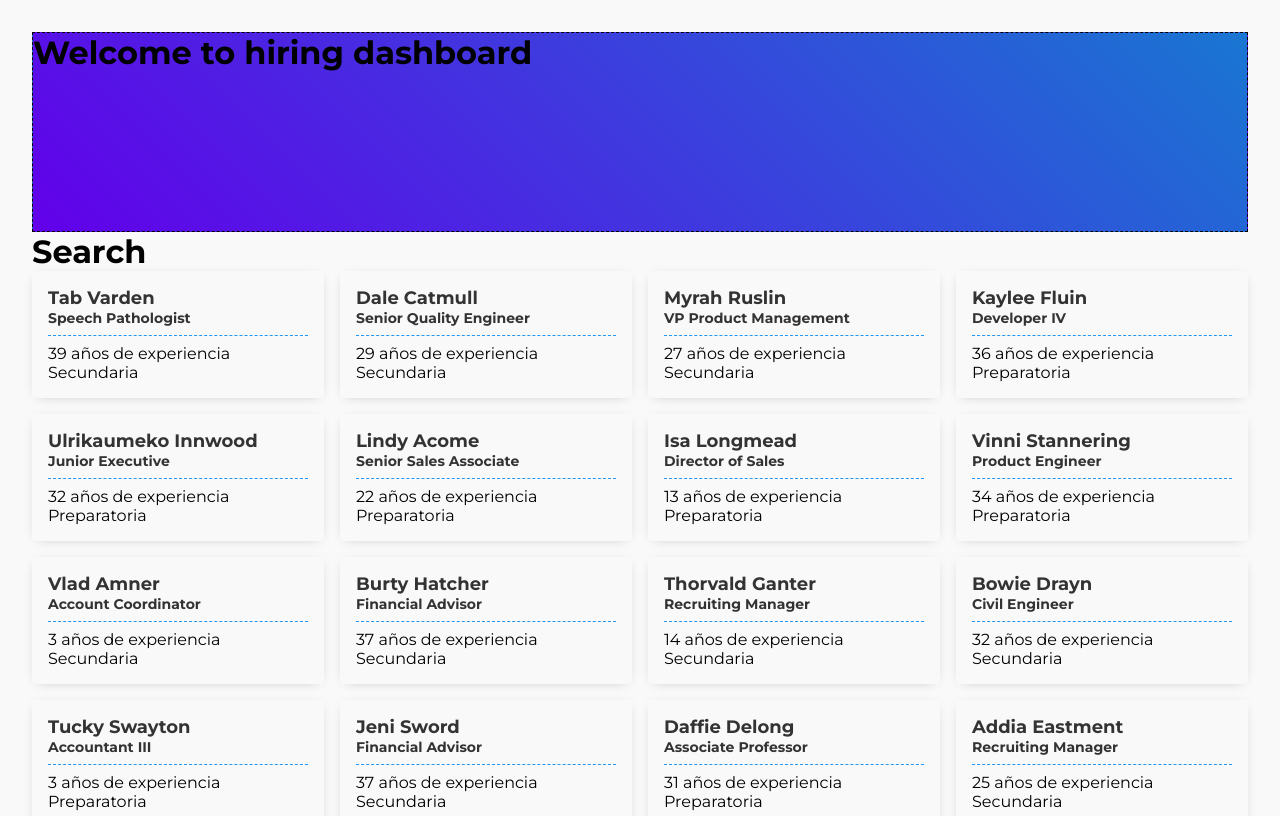
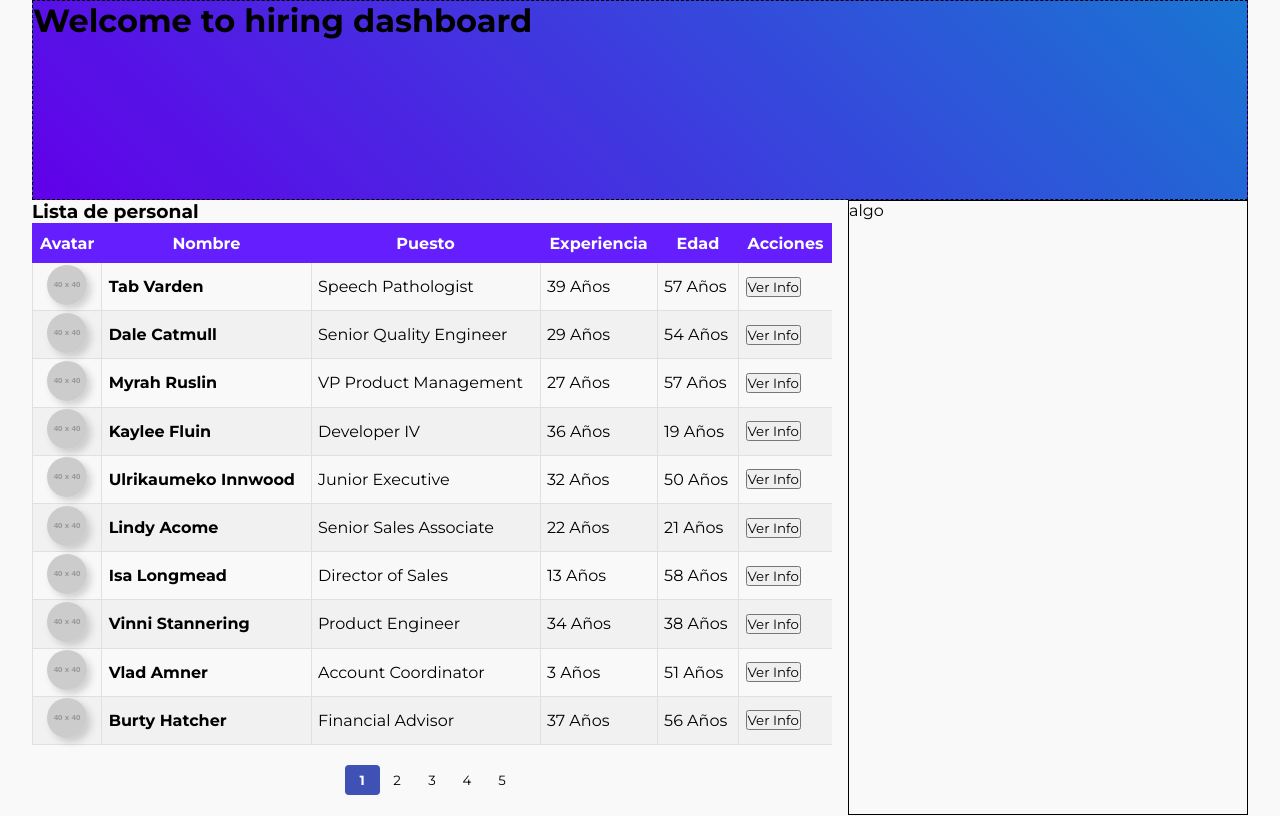
Before and after one commit to jcmexdev/hiring-dashboard-app, a React (Create React App) app: page / in a window 1280 px wide. Shown: the top 816 px of the page. Built offline with nearby package versions, Linux system fonts and the light colour scheme.

Commit message:
feat(table): handle data and create pagination

```diff
--- a/src/App.js
+++ b/src/App.js
@@ -1,6 +1,7 @@
 import Card from "./components/Card";
 import Hero from "./components/Hero";
 import Search from "./components/Search";
+import Table from "./components/Table";
 import "./Home.css";
 
 function App() {
@@ -413,16 +414,20 @@ function App() {
         <Hero />
       </div>
       <div className="Home__search">
-        <Search
+        {/* <Search
           handleChange={() => {
             console.log("algo paso");
           }}
-        />
+        /> */}
       </div>
       <div className="Home__content">
-        {data.map((el) => (
-          <Card item={el} key={el._id} />
-        ))}
+        <div className="Home__content-items">
+          {/* {data.map((el) => (
+            <Card item={el} key={el._id} />
+          ))} */}
+          <Table items={data} />
+        </div>
+        <div className="Home__content-details">algo</div>
       </div>
     </div>
   );
--- a/src/Home.css
+++ b/src/Home.css
@@ -2,13 +2,32 @@
   width: 100%;
   min-height: 100vh;
   background-color: #f9f9f9;
-  padding: 2rem;
+  padding: 0 2rem 4rem 2rem;
 }
 
 .Home__content {
+  display: flex;
+}
+
+.grid {
+  flex: 1;
   display: grid;
-  /* grid-template-columns: repeat(4, 1fr); */
   grid-template-columns: repeat(auto-fill, minmax(250px, 1fr));
   grid-auto-rows: minmax(120px, auto);
   gap: 1em;
 }
+
+.Home__content-items {
+  flex: 1;
+  /* flex: 1;
+  display: grid;
+  grid-template-columns: repeat(auto-fill, minmax(250px, 1fr));
+  grid-auto-rows: minmax(120px, auto);
+  gap: 1em; */
+}
+
+.Home__content-details {
+  /* display: none; */
+  width: 400px;
+  border: 1px solid black;
+}
--- /dev/null
+++ b/src/components/PaginationButton/index.js
@@ -0,0 +1,15 @@
+import React from "react";
+import "./styles.css";
+
+const PaginationButton = ({ currentPage, pageNumber, setPage }) => {
+  let styles = "Pagination_button";
+  if (currentPage == pageNumber) styles += " Pagination_button--active";
+
+  return (
+    <button className={styles} value={pageNumber} onClick={(e) => setPage(e)}>
+      {pageNumber}
+    </button>
+  );
+};
+
+export default PaginationButton;
--- /dev/null
+++ b/src/components/PaginationButton/styles.css
@@ -0,0 +1,14 @@
+.Pagination_button {
+  height: 30px;
+  width: 35px;
+  outline: none;
+  background-color: transparent;
+  border: none;
+  border-radius: 4px;
+}
+
+.Pagination_button--active {
+  color: white;
+  background-color: #3f51b5;
+  font-weight: bold;
+}
--- /dev/null
+++ b/src/components/Table/index.js
@@ -0,0 +1,100 @@
+import React, { useState, useEffect } from "react";
+import PaginationButton from "../PaginationButton";
+import "./styles.css";
+
+const Table = (props) => {
+  const [state, setState] = useState({ data: [], page: 1 });
+
+  const createPagination = (data) => {
+    const top = Math.ceil(data.length / 10);
+    const length = data.length;
+    let pagination = {};
+    for (let index = 0; index < top; index++) {
+      if (index + 1 === top) {
+        pagination = {
+          ...pagination,
+          [index + 1]: data.slice(index * 10, length),
+        };
+      } else {
+        pagination = {
+          ...pagination,
+          [index + 1]: data.slice(index * 10, index * 10 + 10),
+        };
+      }
+    }
+    return pagination;
+  };
+
+  const handleClick = (e) => {
+    setState({
+      ...state,
+      page: e.target.value,
+    });
+  };
+
+  const renderPages = () => {
+    return Object.keys(state.data).map((el) => (
+      <PaginationButton
+        currentPage={state.page}
+        pageNumber={el}
+        setPage={handleClick}
+      />
+    ));
+  };
+
+  useEffect(() => {
+    let paginatedData = createPagination(props.items);
+    setState({ ...state, data: paginatedData });
+  }, []);
+
+  const handlePagination = () => {
+    if (state.data.length === 0) return;
+    return state.data[state.page].map((el) => {
+      return (
+        <tr>
+          <td>
+            <img
+              src="http://via.placeholder.com/40x40"
+              alt="Avatar"
+              className="Table__avatar"
+              width="30"
+            />
+          </td>
+          <td>
+            <strong>{el.nombre}</strong>
+          </td>
+          <td>{el.puesto}</td>
+          <td>{el.experiencia} Años</td>
+          <td>{el.edad} Años</td>
+          <td>
+            <button>Ver Info</button>
+          </td>
+        </tr>
+      );
+    });
+  };
+
+  return (
+    <div className="Table">
+      <div className="Table__title">
+        <h3>Lista de personal</h3>
+        <table>
+          <thead>
+            <tr>
+              <th>Avatar</th>
+              <th>Nombre</th>
+              <th>Puesto</th>
+              <th>Experiencia</th>
+              <th>Edad</th>
+              <th>Acciones</th>
+            </tr>
+          </thead>
+          <tbody>{handlePagination()}</tbody>
+        </table>
+      </div>
+      <div className="Table__pagination">{renderPages()}</div>
+    </div>
+  );
+};
+
+export default Table;
--- /dev/null
+++ b/src/components/Table/styles.css
@@ -0,0 +1,54 @@
+.Table {
+  padding-right: 1rem;
+}
+
+.Table table {
+  width: 100%;
+  border-spacing: 0px;
+  border-collapse: separate;
+}
+
+.Table table tr:first-of-type {
+  height: 40px;
+}
+
+.Table thead {
+  color: white;
+  background-color: #651fff;
+}
+
+.Table td,
+.Table th {
+  padding: 0.1rem 0.4rem;
+}
+
+.Table td {
+  border-bottom: 1px solid #e0e0e0;
+}
+
+.Table table tbody td:first-of-type {
+  text-align: center;
+}
+
+.Table td:nth-child(odd) {
+  border-right: 1px solid #e0e0e0;
+  border-left: 1px solid #e0e0e0;
+  background: #f8f8f8;
+}
+
+.Table table tbody tr:nth-child(even) td {
+  background: #f1f1f1;
+}
+
+.Table__avatar {
+  width: 40px;
+  border-radius: 50%;
+  box-shadow: 4px 4px 7px rgba(50, 50, 50, 0.2);
+}
+
+.Table__pagination {
+  display: flex;
+  align-items: center;
+  justify-content: center;
+  height: 70px;
+}
```
